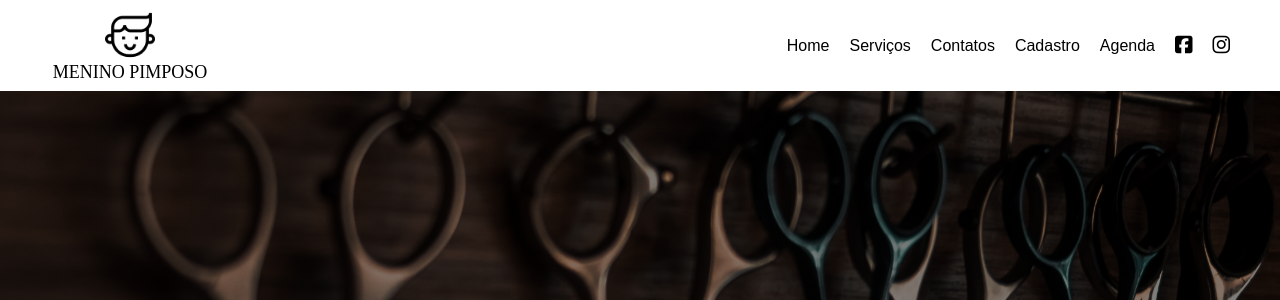
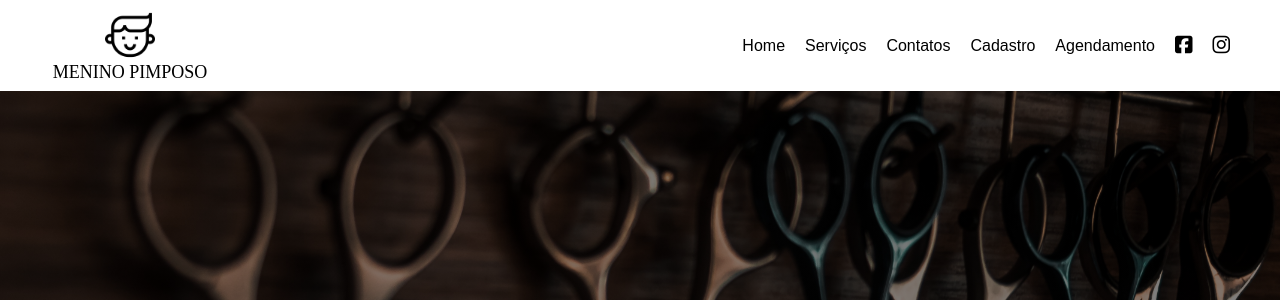
Before and after one commit to MariaCHelena/SENAC-PHP-com-MySQL, a PHP site: page / in a window 1280 px wide. Shown: the top 300 px of the page. Run offline with PHP 8.4, Linux system fonts and the light colour scheme; some libraries are stand-ins or nearby versions.

Commit message:
Alterações feitas em aula

```diff
--- a/Barbearia/index.php
+++ b/Barbearia/index.php
@@ -33,7 +33,7 @@
                         <a href="cadastro.php" target="_blanc">Cadastro</a>
                     </li>
                     <li>
-                        <a href="agenda.php" target="_blanc">Agenda</a>
+                        <a href="agenda.php" target="_blanc">Agendamento</a>
                     </li>
                     <li>
                         <a href=""><i class="fa-brands fa-facebook-square fa-lg"></i></a>
```
